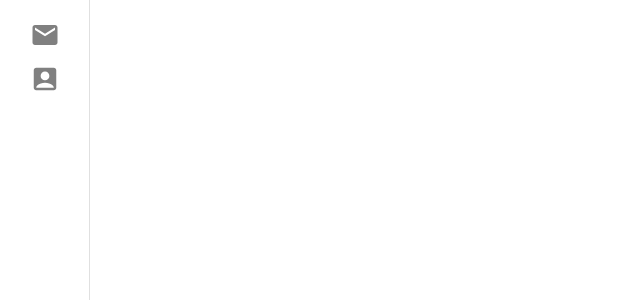
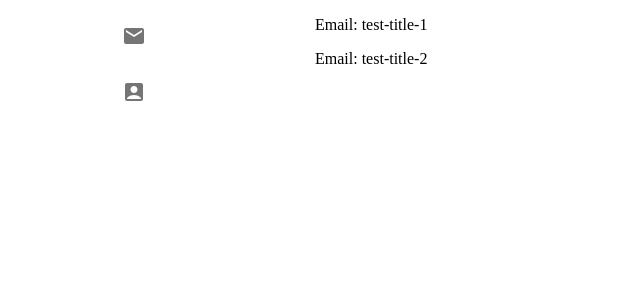
Before and after one commit to entazis/timuster-testing-assignment, a Next.js app in the folder frontend/: page / in a window 1280 px wide. Shown: the top 300 px of the page, without its empty margins (0-640 px from the left). Built offline with nearby package versions, Linux system fonts and the light colour scheme.

Commit message:
refactor(layout): separate Layout and Menu components

```diff
--- a/frontend/src/components/Layout.js
+++ b/frontend/src/components/Layout.js
@@ -1,17 +1,13 @@
-import EmailIcon from "@mui/icons-material/Email";
-import Link from "next/link";
-import { AccountBox } from "@mui/icons-material";
+import Menu from "@/components/Menu";
+import { Grid } from "@mui/material";
 
 export default function Layout({ children }) {
   return (
-    <div className="sidebar">
-      <Link href="/">
-        <EmailIcon />
-      </Link>
-      <Link href="/leads">
-        <AccountBox />
-      </Link>
-      {children}
-    </div>
+    <Grid container wrap="nowrap" sx={{ overflow: "auto" }} spacing={8}>
+      <Grid item xs={1} md={2}>
+        <Menu />
+      </Grid>
+      <Grid item>{children}</Grid>
+    </Grid>
   );
 }
--- /dev/null
+++ b/frontend/src/components/Menu.js
@@ -0,0 +1,31 @@
+import Link from "next/link";
+import EmailIcon from "@mui/icons-material/Email";
+import { AccountBox } from "@mui/icons-material";
+import { List, ListItem, ListItemButton, ListItemIcon } from "@mui/material";
+
+export default function Menu() {
+  return (
+    <div style={{ height: "100vh", width: "10vh" }}>
+      <List>
+        <Link href="/">
+          <ListItem>
+            <ListItemButton>
+              <ListItemIcon>
+                <EmailIcon />
+              </ListItemIcon>
+            </ListItemButton>
+          </ListItem>
+        </Link>
+        <ListItem>
+          <Link href="/leads">
+            <ListItemButton>
+              <ListItemIcon>
+                <AccountBox />
+              </ListItemIcon>
+            </ListItemButton>
+          </Link>
+        </ListItem>
+      </List>
+    </div>
+  );
+}
```
